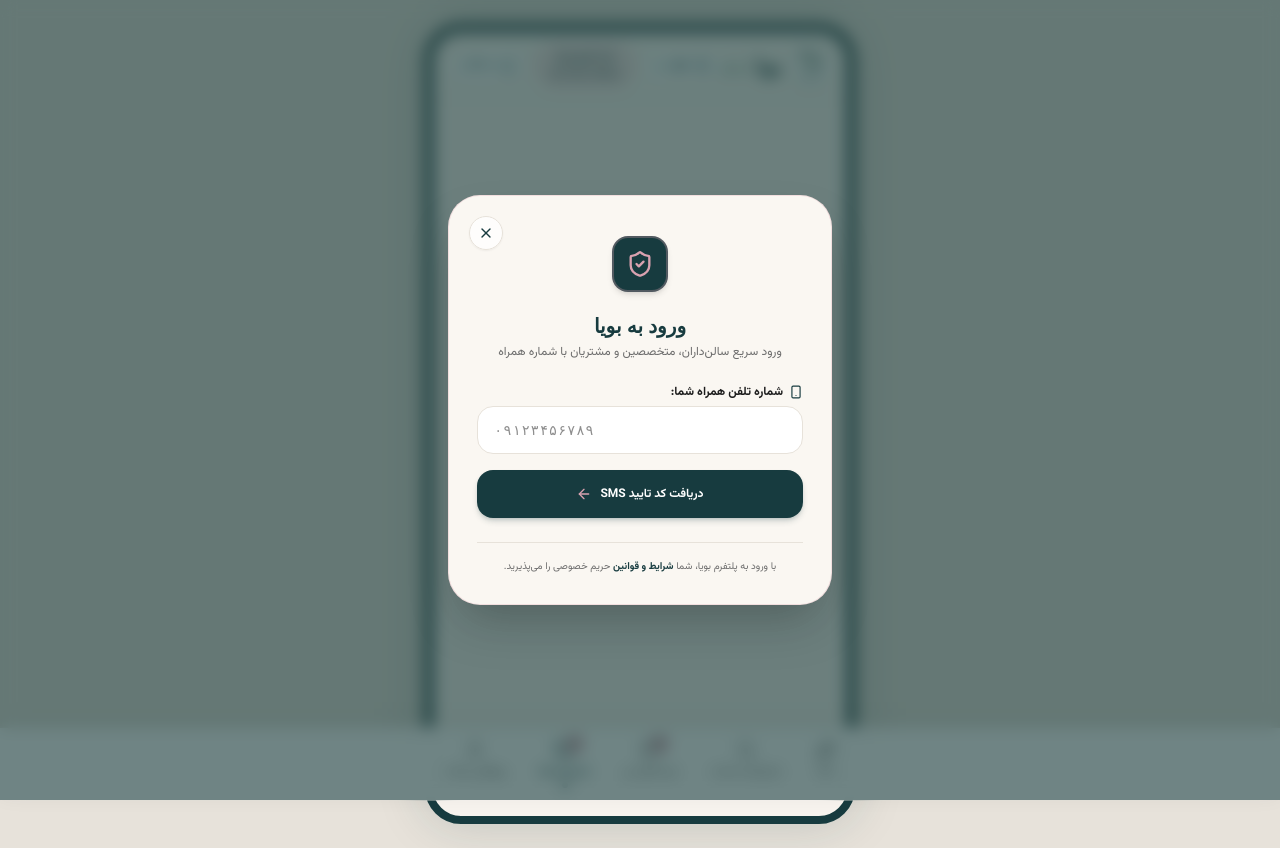
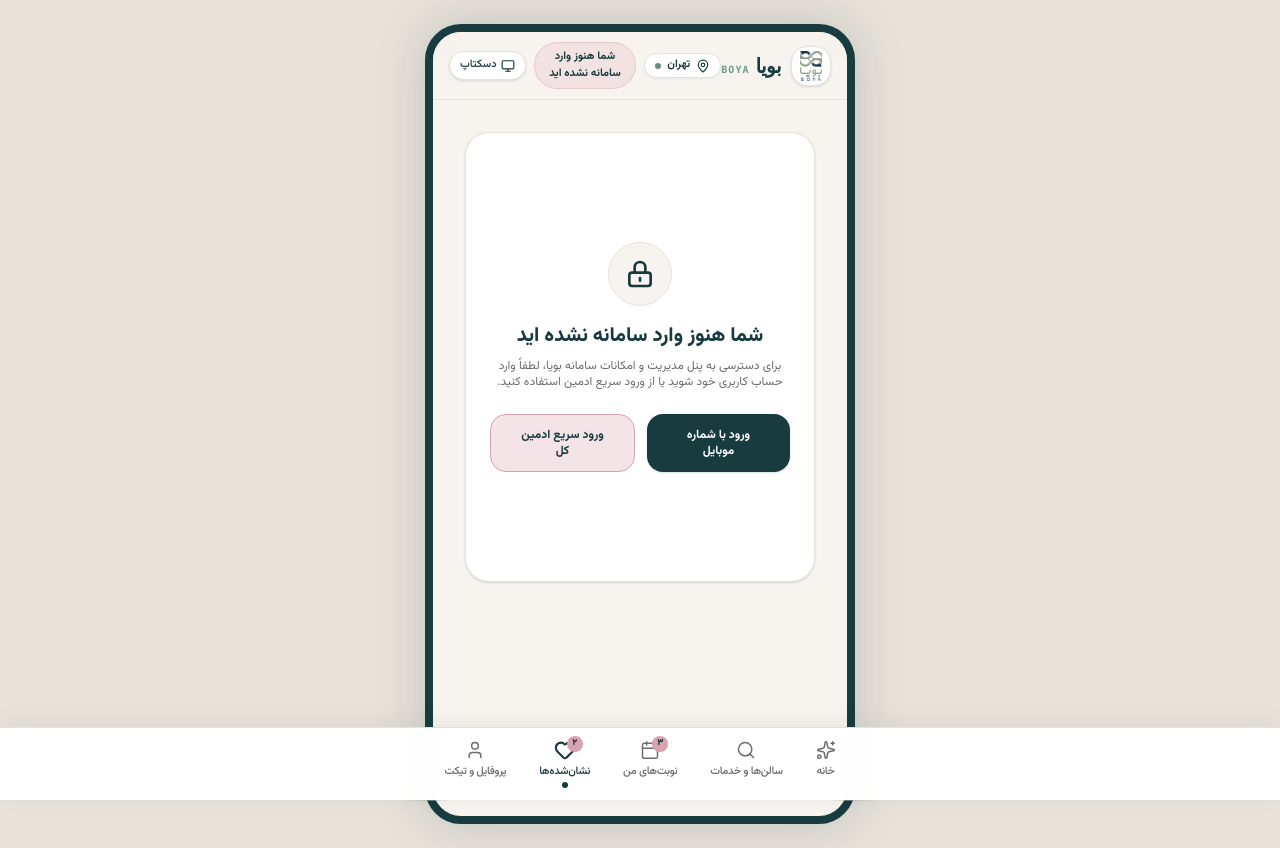
Before and after one commit to nasiricarpet54/boya-ui, a React (Vite) app: page /saved in a window 1280 px wide. Built offline with nearby package versions, Linux system fonts and the light colour scheme; no server answers.

Commit message:
feat(auth): add admin quick login and UI
Implement a quick login shortcut for admin testing in ProtectedRoute and update the unauthorized access state UI.

```diff
--- a/src/shared/components/guards/ProtectedRoute.tsx
+++ b/src/shared/components/guards/ProtectedRoute.tsx
@@ -9,43 +9,65 @@ interface ProtectedRouteProps {
 }
 
 export const ProtectedRoute: React.FC<ProtectedRouteProps> = ({ children, allowedRoles }) => {
-  const { isAuthenticated, user } = useAuthStore();
+  const { isAuthenticated, user, setAuth } = useAuthStore();
   const { openAuthModal } = useModalStore();
   const location = useLocation();
 
-  React.useEffect(() => {
-    if (!isAuthenticated) {
-      openAuthModal();
-    }
-  }, [isAuthenticated, openAuthModal]);
+  const handleQuickAdminLogin = () => {
+    setAuth({
+      id: 1,
+      uid: 'admin-super-1',
+      fullName: 'مهندس حسینی (مدیر ارشد)',
+      role: 'super_admin',
+      phone: '09123456789',
+      email: 'admin@boya.ir'
+    }, 'token_super_admin_mock');
+  };
 
   if (!isAuthenticated) {
-    // Show a blank state or a "please login" message while modal is open
     return (
-      <div className="flex flex-col items-center justify-center min-h-[400px] text-center p-6" dir="rtl">
+      <div className="flex flex-col items-center justify-center min-h-[450px] text-center p-6 bg-white rounded-3xl shadow-sm border border-[#E7E2DA] m-4" dir="rtl">
         <div className="w-16 h-16 bg-[#F7F3EE] rounded-full flex items-center justify-center mb-4 border border-[#E7E2DA]">
           <svg xmlns="http://www.w3.org/2000/svg" className="h-8 w-8 text-[#173B3F]" fill="none" viewBox="0 0 24 24" stroke="currentColor">
             <path strokeLinecap="round" strokeLinejoin="round" strokeWidth={2} d="M12 15v2m-6 4h12a2 2 0 002-2v-6a2 2 0 00-2-2H6a2 2 0 00-2 2v6a2 2 0 002 2zm10-10V7a4 4 0 00-8 0v4h8z" />
           </svg>
         </div>
-        <h3 className="text-lg font-bold text-[#173B3F] mb-2">نیاز به ورود</h3>
-        <p className="text-sm text-[#6C6C6C] mb-6">برای مشاهده این بخش باید ابتدا وارد حساب کاربری خود شوید.</p>
-        <button
-          onClick={() => openAuthModal()}
-          className="bg-[#173B3F] text-white px-8 py-2.5 rounded-full font-bold text-xs"
-        >
-          ورود به حساب
-        </button>
+        <h3 className="text-xl font-extrabold text-[#173B3F] mb-2">شما هنوز وارد سامانه نشده اید</h3>
+        <p className="text-xs text-[#6C6C6C] mb-6">برای دسترسی به پنل مدیریت و امکانات سامانه بویا، لطفاً وارد حساب کاربری خود شوید یا از ورود سریع ادمین استفاده کنید.</p>
+        <div className="flex flex-col sm:flex-row gap-3 w-full max-w-xs">
+          <button
+            onClick={() => openAuthModal()}
+            className="flex-1 bg-[#173B3F] text-white px-6 py-3 rounded-2xl font-bold text-xs shadow-sm hover:bg-[#122e31] transition-all cursor-pointer"
+          >
+            ورود با شماره موبایل
+          </button>
+          <button
+            onClick={handleQuickAdminLogin}
+            className="flex-1 bg-[#D9A2B0]/30 text-[#173B3F] border border-[#D9A2B0] px-6 py-3 rounded-2xl font-bold text-xs hover:bg-[#D9A2B0]/50 transition-all cursor-pointer"
+          >
+            ورود سریع ادمین کل
+          </button>
+        </div>
       </div>
     );
   }
 
   if (allowedRoles && user && !allowedRoles.includes(user.role)) {
-    // Role not authorized
     return (
-      <div className="p-8 text-center bg-red-50 text-red-700 rounded-lg border border-red-200 m-4">
-        <h2 className="text-xl font-bold mb-2">عدم دسترسی</h2>
-        <p>شما اجازه دسترسی به این بخش را ندارید.</p>
+      <div className="p-8 text-center bg-white rounded-3xl border border-[#E7E2DA] shadow-sm m-4" dir="rtl">
+        <div className="w-16 h-16 bg-red-50 text-red-600 rounded-full flex items-center justify-center mx-auto mb-4 border border-red-100">
+          <svg xmlns="http://www.w3.org/2000/svg" className="h-8 w-8" fill="none" viewBox="0 0 24 24" stroke="currentColor">
+            <path strokeLinecap="round" strokeLinejoin="round" strokeWidth={2} d="M12 9v2m0 4h.01m-6.938 4h13.856c1.54 0 2.502-1.667 1.732-3L13.732 4c-.77-1.333-2.694-1.333-3.464 0L3.34 16c-.77 1.333.192 3 1.732 3z" />
+          </svg>
+        </div>
+        <h2 className="text-xl font-bold text-[#173B3F] mb-2">سطح دسترسی محدود</h2>
+        <p className="text-xs text-[#6C6C6C] mb-6">حساب کاربری شما ({user.fullName}) نقش لازم برای این بخش را ندارد. می‌توانید با دسترسی ادمین کل وارد شوید.</p>
+        <button
+          onClick={handleQuickAdminLogin}
+          className="bg-[#173B3F] text-white px-8 py-3 rounded-2xl font-bold text-xs shadow-md hover:bg-[#122e31] transition-all cursor-pointer"
+        >
+          ورود با دسترسی ادمین کل
+        </button>
       </div>
     );
   }
```
Also changed, not shown: public/assets/aistudio/_11957084-BCB7-4ECB-848F-BFB199CFEF34__c43f59a0.png (added).
